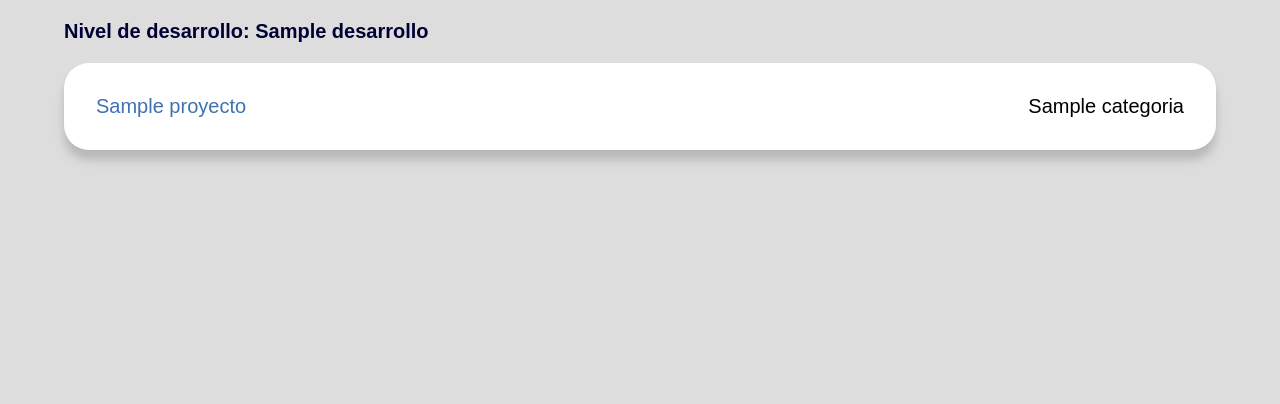
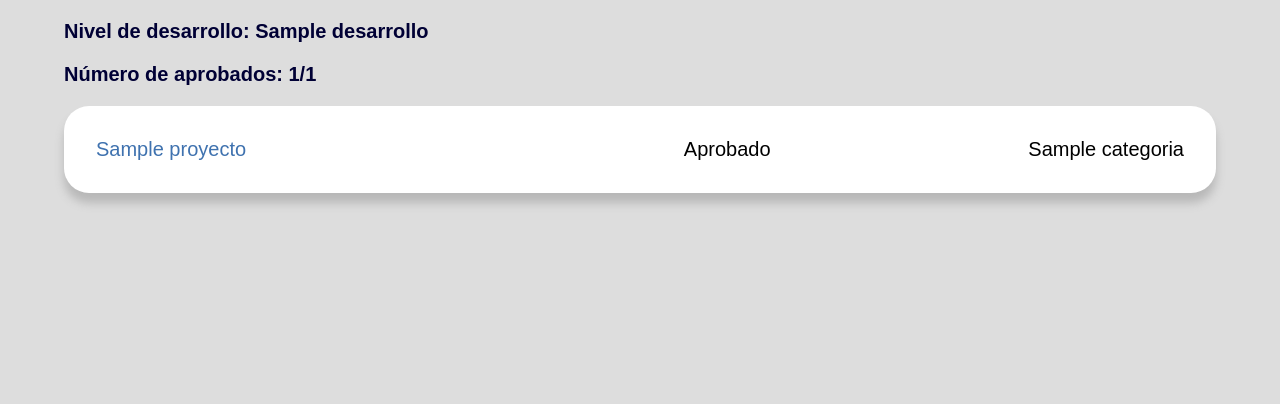
Before and after one commit to OshkarVTec/ExpoIngenieriasWeb, a PHP site: page /ver_proyectos.php in a window 1280 px wide. Shown: the part 80-484 px from the top of the page. Run offline with PHP 8.4, Linux system fonts and the light colour scheme; the visitor is signed in with stand-in values (Sample User, id 1); tables that the repository leaves empty hold one stand-in row (values such as "Sample post"); some web fonts are replaced.

Commit message:
Muestra los aprobados

```diff
--- a/ver_proyectos.php
+++ b/ver_proyectos.php
@@ -48,23 +48,35 @@ if (!($_SESSION['juez'] != null || $_SESSION['admin'] != null || $_SESSION['doce
    $sql = 'SELECT * FROM r_niveles_desarrollo ORDER BY id_nivel';
    foreach ($pdo->query($sql) as $row) {
       echo '<h1 class="label">Nivel de desarrollo: ' . $row['nombre'] . '</h1>';
+      $sql = 'SELECT COUNT(id_proyecto) FROM r_proyectos WHERE id_nivel = ? AND id_edicion = ? AND estatus = true';
+      $q = $pdo->prepare($sql);
+      $q->execute(array($row['id_nivel'], $id_edicion));
+      $aprobados = $q->fetchColumn();
+      $sql = 'SELECT COUNT(id_proyecto) FROM r_proyectos WHERE id_nivel = ? AND id_edicion = ?';
+      $q = $pdo->prepare($sql);
+      $q->execute(array($row['id_nivel'], $id_edicion));
+      $total = $q->fetchColumn();
+      echo '<h1 class="label">Número de aprobados: ' . $aprobados . '/' . $total . '</h1>';
       echo '<div class = "container">';
       echo '<table class="general">';
-      $sql = 'SELECT * FROM r_proyectos WHERE id_nivel = ? AND id_edicion = ?';
+      $sql = 'SELECT * FROM r_proyectos WHERE id_nivel = ? AND id_edicion = ? ORDER BY estatus DESC';
       $q = $pdo->prepare($sql);
       $q->execute(array($row['id_nivel'], $id_edicion));
       $proyectos = $q->fetchAll(PDO::FETCH_ASSOC);
       foreach ($proyectos as $row) {
          echo '<tr>';
+         echo '<td class="row-nombre-proyecto">';
+         echo '<a class="link" href="proyecto.php?id_proyecto=' . $row['id_proyecto'] . '">' . $row['nombre'] . '</a>';
+         echo '</td>';
          echo '<td>';
-         echo '<a class="link" href="proyecto.php?id_proyecto=' . $row['id_proyecto'] . '">' . $row['nombre'] . '</a>';
+         echo '<p>' . (($row['estatus'] == true) ? 'Aprobado' : 'No aprobado') . '</p>';
          echo '</td>';
          $sql = 'SELECT * FROM r_categorias WHERE id_categoria = ?';
          $q = $pdo->prepare($sql);
          $q->execute(array($row['id_categoria']));
          $categoria = $q->fetch(PDO::FETCH_ASSOC);
          echo '<td>';
-         echo '<p>' .$categoria['nombre']. '</p>';
+         echo '<p>' . $categoria['nombre'] . '</p>';
          echo '</td>';
          echo '</tr>';
       }
```
